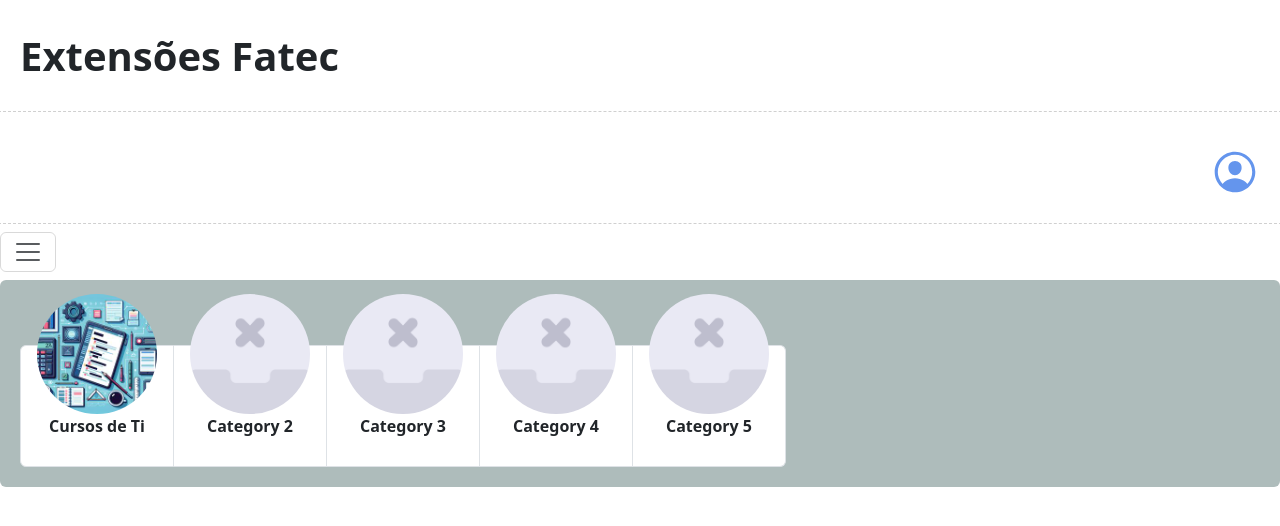
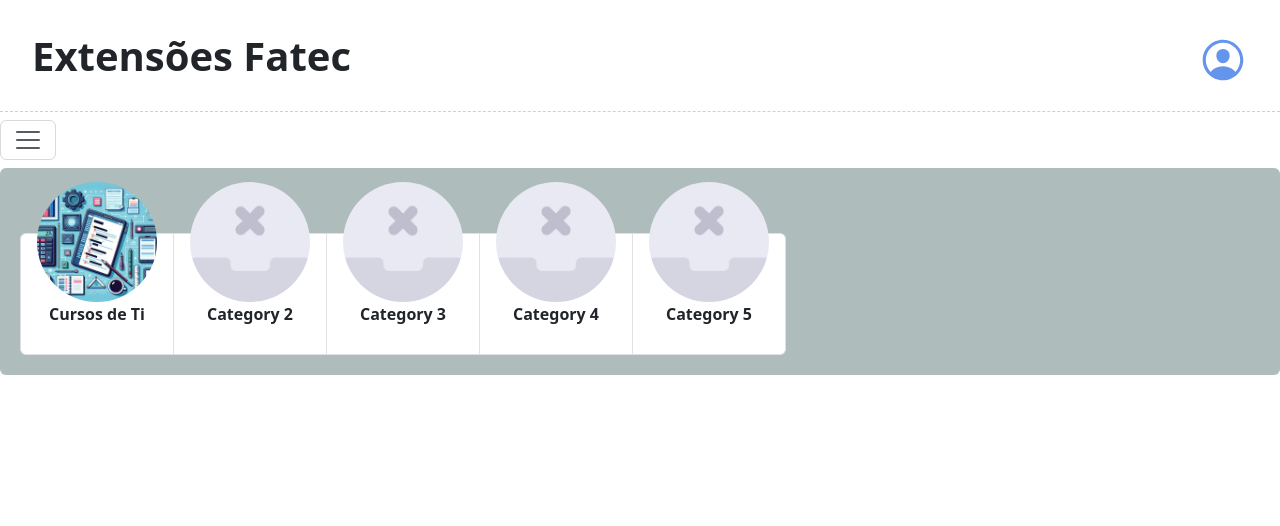
Before and after one commit to fershibli/desenvolvimento-web2, an Angular app in the folder aula04-Angular/: page / in a window 1280 px wide. Shown: the top 526 px of the page. Built offline with nearby package versions, Linux system fonts and the light colour scheme.

Commit message:
Atualizar estilo do componente category-bar: ajustar layout do header

```diff
--- a/aula04-Angular/src/app/header/header.component.html
+++ b/aula04-Angular/src/app/header/header.component.html
@@ -1,4 +1,4 @@
-<div class="row">
+<div class="d-flex flex-row align-items-center justify-content-between w-100">
   <div class="titulo-site d-flex align-items-center">
     <span>{{this.titulosite}}</span>
   </div>
```
